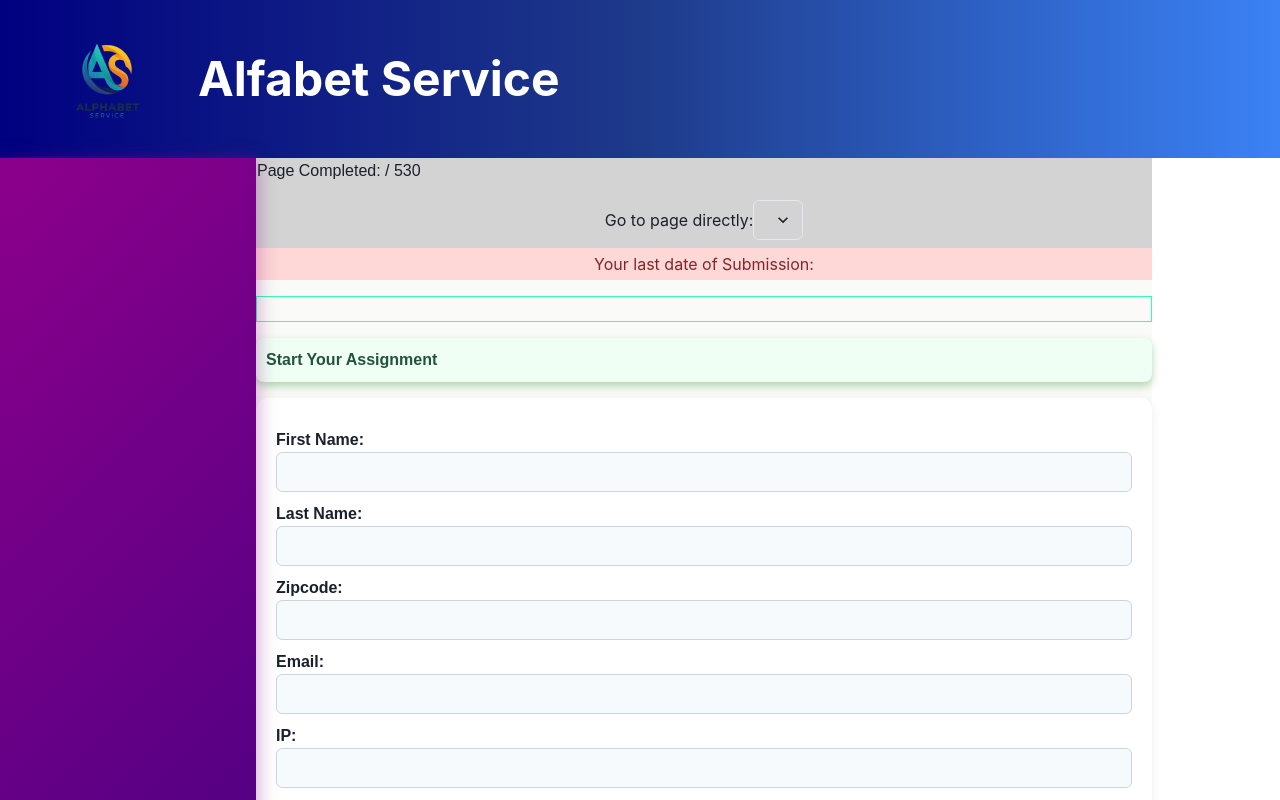
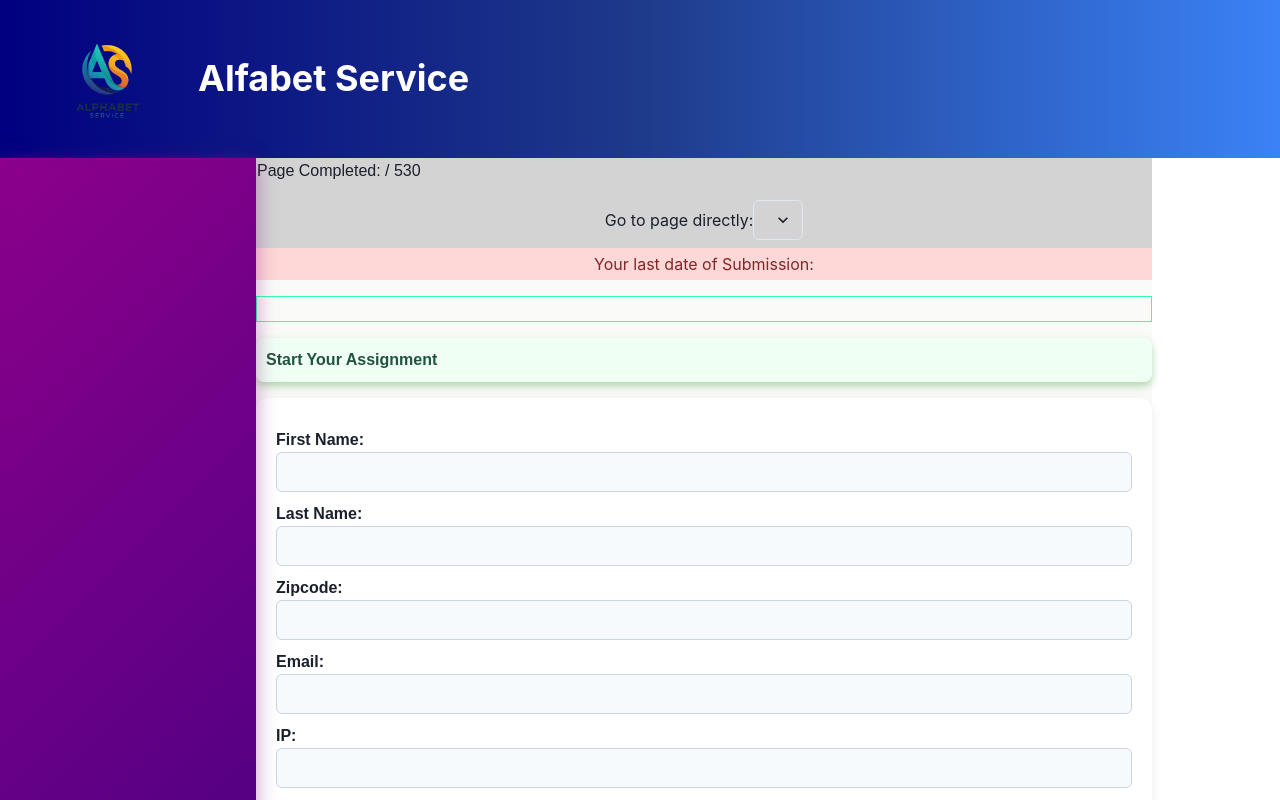
Before and after one commit to Akshaybaisware/Alfabet, a React (Vite) app: page /newassignment in a window 1280 px wide. Shown: the top 800 px of the page. Built offline with nearby package versions, Linux system fonts and the light colour scheme; no server answers; a web font is replaced by a local one.

Commit message:
update the code

```diff
--- a/src/Component/Navbar/Navbar.jsx
+++ b/src/Component/Navbar/Navbar.jsx
@@ -101,7 +101,7 @@ export default function Navbar() {
       >
         <Image
           marginLeft={{ base: "0", md: "0rem" }}
-          boxSize={{ base: "90px", md: "150px" }}
+          boxSize={{ base: "50px", md: "150px" }}
           src={alphabetserviceslogo}
 
           alt="Alfabet Services Logo"
@@ -114,7 +114,7 @@ export default function Navbar() {
         </Heading> */}
         <Heading
           color={"white"}
-          fontSize={{ base: "2xl", md: "5xl" }}
+          fontSize={{ base: "2xl", md: "4xl" }}
           marginLeft={{ base: "1rem",  }}
 
         >
```
